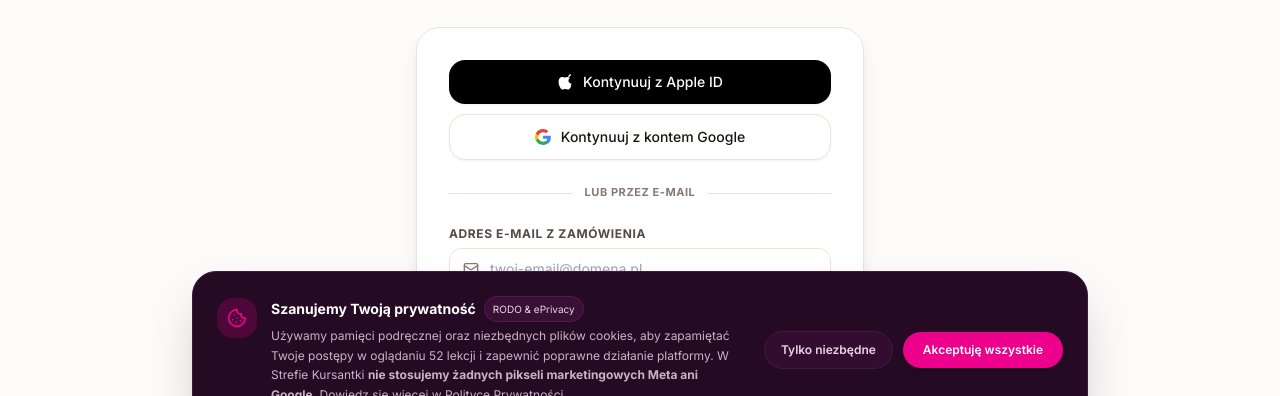
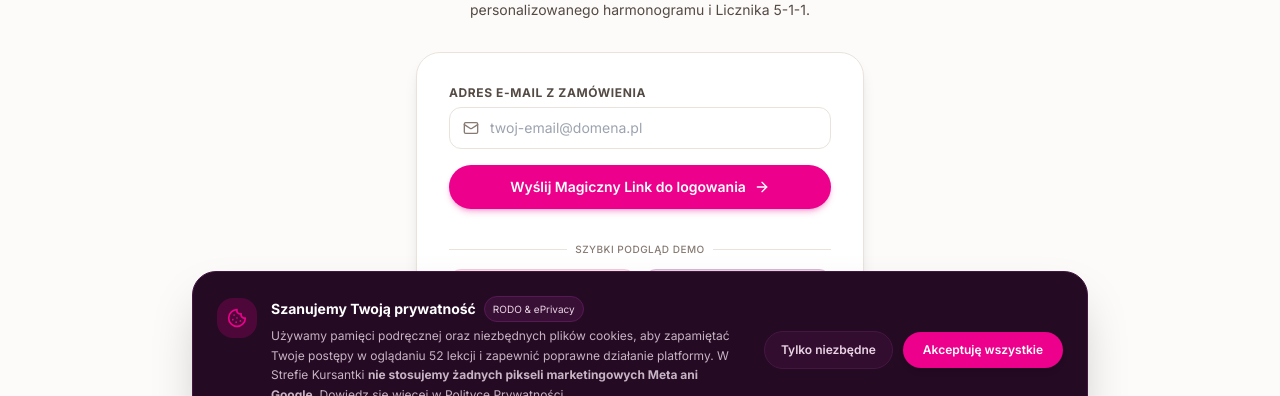
Before and after one commit to michalwwww/HappyBirth, a Next.js app: page /strefa/login in a window 1280 px wide. Shown: the part 347-743 px from the top of the page. Built offline with nearby package versions, Linux system fonts and the light colour scheme; no server answers.

Commit message:
feat: streamline login screen to clean Magic Link flow for fast production launch

```diff
--- a/app/strefa/login/page.tsx
+++ b/app/strefa/login/page.tsx
@@ -29,23 +29,9 @@ export default function StrefaLoginPage() {
     const params = new URLSearchParams(window.location.search);
     const err = params.get('error');
     if (err) {
-      if (err === 'google_not_configured') {
-        setErrorMessage('Logowanie Google nie jest jeszcze włączone w konfiguracji serwera (brak GOOGLE_CLIENT_ID). Skorzystaj z Magicznego Linku e-mail lub szybkiego podglądu DEMO.');
-      } else if (err === 'apple_not_configured') {
-        setErrorMessage('Logowanie Apple ID nie jest jeszcze włączone w konfiguracji serwera (brak APPLE_CLIENT_ID). Skorzystaj z Magicznego Linku e-mail lub szybkiego podglądu DEMO.');
-      } else if (err === 'invalid_oauth_state') {
-        setErrorMessage('Sesja logowania wygasła. Spróbuj ponownie.');
-      } else {
-        setErrorMessage(decodeURIComponent(err));
-      }
+      setErrorMessage(decodeURIComponent(err));
     }
   }, []);
-
-  const handleOAuthLogin = (provider: 'google' | 'apple') => {
-    setLoadingProvider(provider);
-    setErrorMessage(null);
-    window.location.href = `/api/auth/${provider}`;
-  };
 
   const handleMagicLink = async (e: React.FormEvent) => {
     e.preventDefault();
@@ -140,46 +126,8 @@ export default function StrefaLoginPage() {
             </div>
           ) : (
             <div className="space-y-4">
-              {/* Przyciski Google i Apple ID */}
-              <div className="space-y-2.5">
-                {/* Apple ID */}
-                <button
-                  type="button"
-                  onClick={() => handleOAuthLogin('apple')}
-                  disabled={loadingProvider !== null}
-                  className="w-full py-3 px-4 rounded-2xl bg-black hover:bg-neutral-800 text-white font-medium text-xs sm:text-sm transition-all flex items-center justify-center gap-2.5 shadow-sm active:scale-[0.99] disabled:opacity-50"
-                >
-                  <svg className="w-4 h-4 fill-current" viewBox="0 0 170 170">
-                    <path d="M150.37 130.25c-2.45 5.66-5.35 10.87-8.71 15.66-4.58 6.53-8.33 11.05-11.22 13.56-4.48 4.12-9.28 6.23-14.42 6.35-3.69 0-8.14-1.05-13.32-3.18-5.19-2.12-9.97-3.17-14.34-3.17-4.58 0-9.49 1.05-14.75 3.17-5.26 2.13-9.5 3.24-12.74 3.35-4.35.13-9.16-1.9-14.42-6.08-3.7-3.04-7.6-7.7-11.7-13.98-5.87-8.91-10.4-19.16-13.58-30.75-3.18-11.59-4.78-22.75-4.78-33.48 0-14.12 3.63-26.04 10.89-35.75 7.26-9.71 16.32-14.67 27.18-14.89 4.35 0 9.38 1.14 15.09 3.42 5.71 2.28 9.38 3.47 11.02 3.58 1.85 0 5.82-1.25 11.91-3.75 6.09-2.5 11.36-3.64 15.8-3.42 11.74.87 21.08 5.43 28.02 13.68-10.22 6.2-15.22 14.78-15 25.74.22 8.7 3.59 16.03 10.11 22 6.52 5.98 14.18 9.34 22.98 10.09-2.17 6.74-4.89 13.37-8.15 19.89zM119.22 31.09c0-7.17 2.61-13.91 7.82-20.22 5.22-6.3 11.74-10.22 19.56-11.74.65 1.74.98 3.48.98 5.22 0 7.17-2.72 14.02-8.15 20.54-5.43 6.52-12.06 10.33-19.89 11.41-.21-1.74-.32-3.47-.32-5.21z" />
-                  </svg>
-                  <span>{loadingProvider === 'apple' ? 'Łączenie z Apple ID...' : 'Kontynuuj z Apple ID'}</span>
-                </button>
-
-                {/* Google */}
-                <button
-                  type="button"
-                  onClick={() => handleOAuthLogin('google')}
-                  disabled={loadingProvider !== null}
-                  className="w-full py-3 px-4 rounded-2xl border border-[#EAE3DB] bg-white hover:bg-[#FBF8F4] text-[#1A1512] font-medium text-xs sm:text-sm transition-all flex items-center justify-center gap-2.5 shadow-sm active:scale-[0.99] disabled:opacity-50"
-                >
-                  <svg className="w-4 h-4" viewBox="0 0 24 24">
-                    <path fill="#4285F4" d="M23.745 12.27c0-.7-.06-1.4-.19-2.07H12v4.51h6.6c-.29 1.52-1.14 2.82-2.4 3.68v3.05h3.88c2.27-2.09 3.665-5.17 3.665-9.17z" />
-                    <path fill="#34A853" d="M12 24c3.24 0 5.95-1.08 7.93-2.91l-3.88-3.05c-1.08.72-2.45 1.16-4.05 1.16-3.12 0-5.77-2.1-6.72-4.93H1.25v3.15C3.26 21.36 7.33 24 12 24z" />
-                    <path fill="#FBBC05" d="M5.28 14.27c-.25-.72-.38-1.49-.38-2.27s.13-1.55.38-2.27V6.58H1.25C.45 8.18 0 9.99 0 12s.45 3.82 1.25 5.42l4.03-3.15z" />
-                    <path fill="#EA4335" d="M12 4.75c1.77 0 3.35.61 4.6 1.8l3.42-3.42C17.95 1.19 15.24 0 12 0 7.33 0 3.26 2.64 1.25 6.58l4.03 3.15c.95-2.83 3.6-4.98 6.72-4.98z" />
-                  </svg>
-                  <span>{loadingProvider === 'google' ? 'Łączenie z kontem Google...' : 'Kontynuuj z kontem Google'}</span>
-                </button>
-              </div>
-
-              {/* Rozdzielacz */}
-              <div className="relative py-2 text-center text-[11px] text-[#867A72]">
-                <span className="bg-white px-3 relative z-10 font-bold uppercase tracking-wider">LUB PRZEZ E-MAIL</span>
-                <div className="absolute inset-0 top-1/2 border-t border-[#EAE3DB]" />
-              </div>
-
               {/* Formularz Magic Link */}
-              <form onSubmit={handleMagicLink} className="space-y-3">
+              <form onSubmit={handleMagicLink} className="space-y-4">
                 <div>
                   <label className="block text-xs font-bold uppercase tracking-wider text-[#544A44] mb-1.5">
                     Adres e-mail z zamówienia
```
